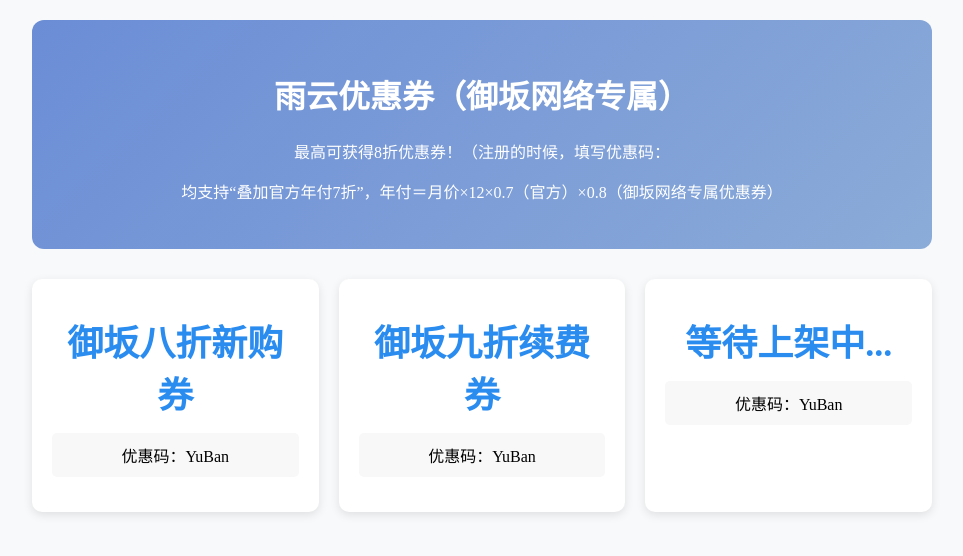
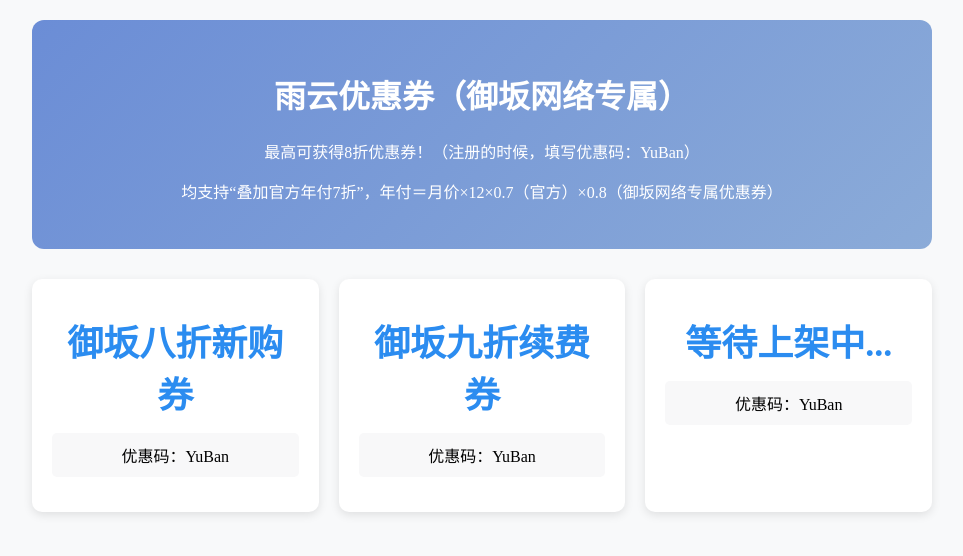
Before and after one commit to xiaoyuban1213/aff, a plain HTML site: page index.html in a window 1280 px wide. Shown: the top 556 px of the page, without its empty margins (158-1121 px from the left). Drawn offline with Linux system fonts and the light colour scheme.

Commit message:
Update index.html

```diff
--- a/index.html
+++ b/index.html
@@ -114,7 +114,7 @@
 <body>
     <div class="header">
         <h1>雨云优惠券（御坂网络专属）</h1>
-        <p>最高可获得8折优惠券！（注册的时候，填写优惠码：</p>
+        <p>最高可获得8折优惠券！（注册的时候，填写优惠码：YuBan）</p>
         <p>均支持“叠加官方年付7折”，年付＝月价×12×0.7（官方）×0.8（御坂网络专属优惠券）</p>
     </div>
     <div class="coupon-container">
```
